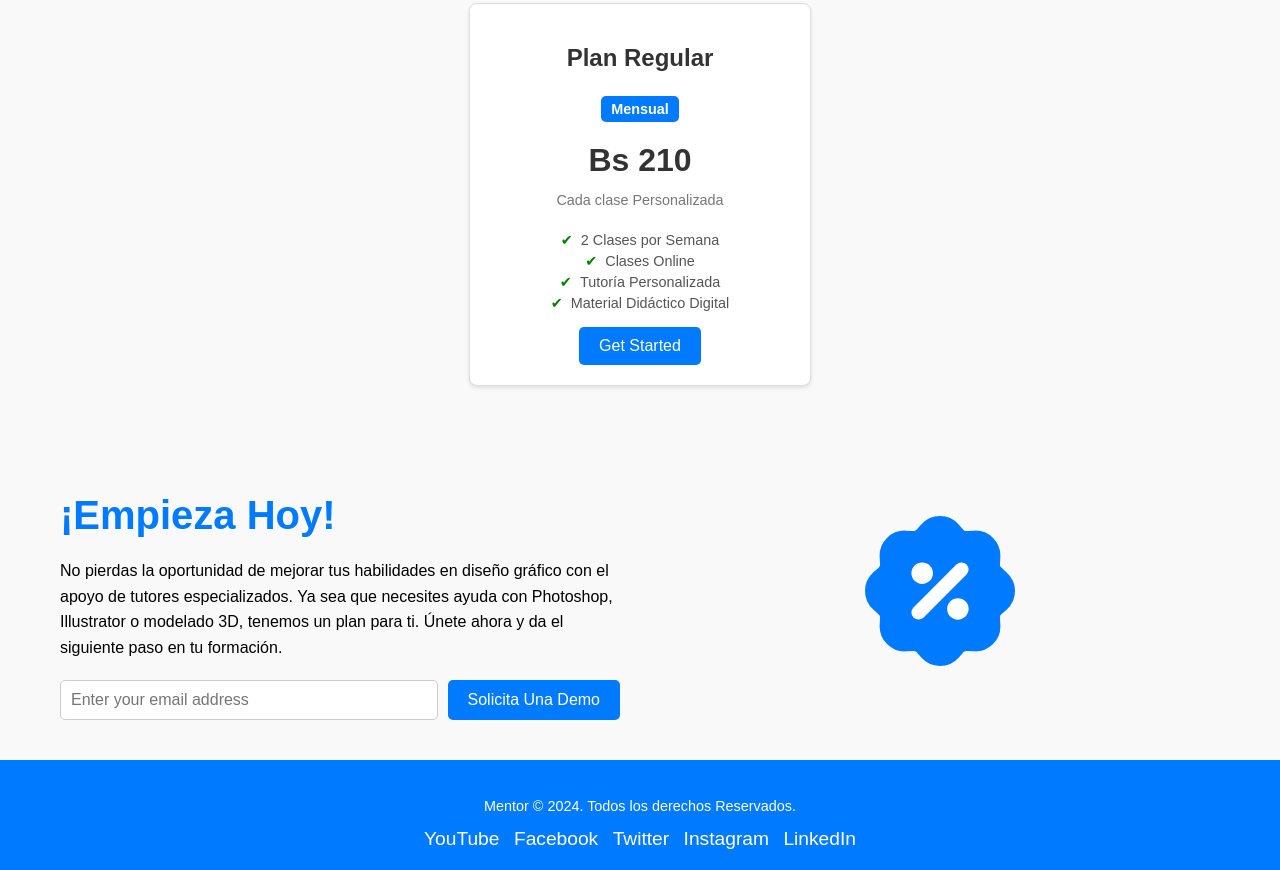
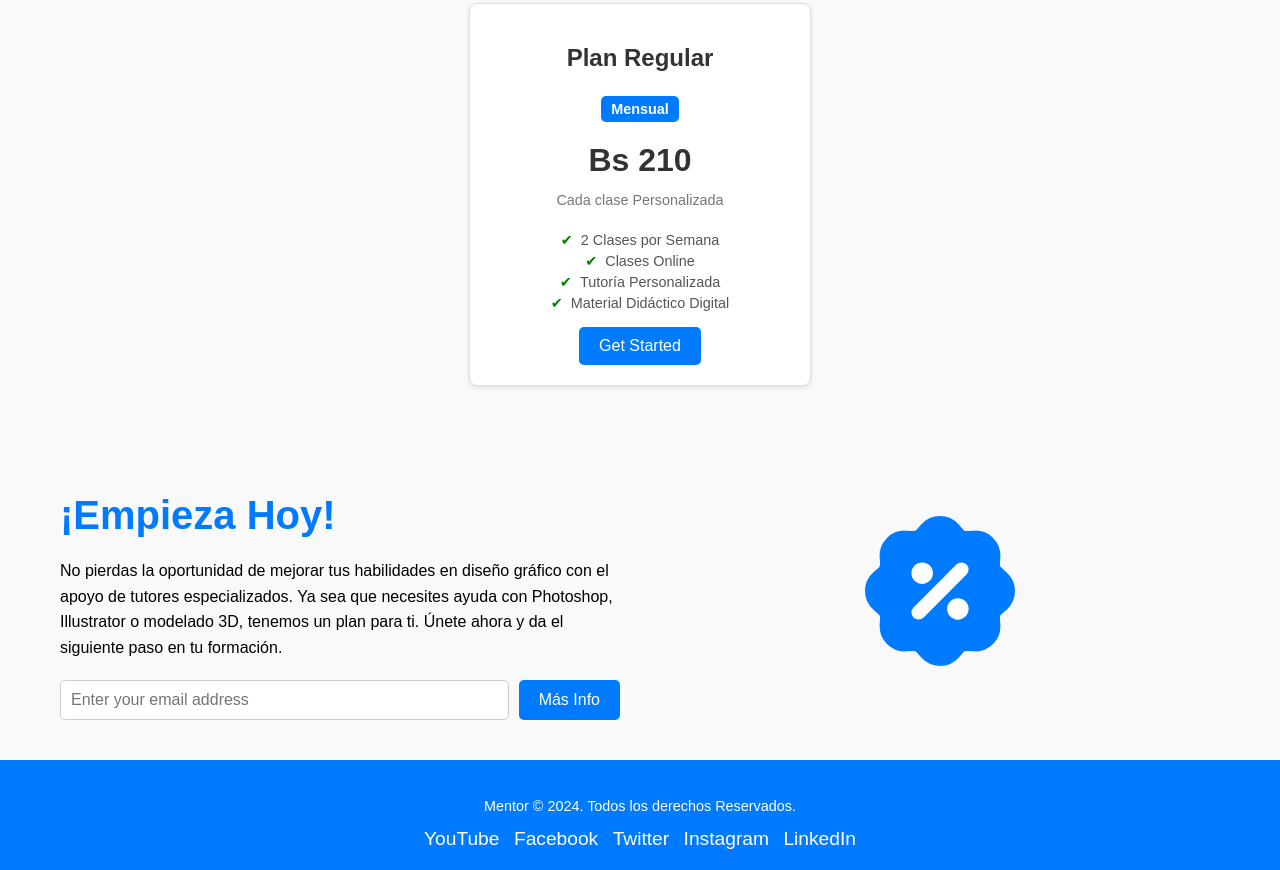
Before and after one commit to M3NT0R2024/Mentor, a plain HTML site: page index.html in a window 1280 px wide. Shown: the part 4526-5396 px from the top of the page. Drawn offline with Linux system fonts and the light colour scheme.

Commit message:
Update index.html

```diff
--- a/index.html
+++ b/index.html
@@ -1121,7 +1121,7 @@
                 </p>
                 <form>
                     <input type="email" placeholder="Enter your email address" required>
-                    <button type="submit">Solicita Una Demo</button>
+                    <button type="submit">Más Info</button>
                 </form>
             </div>
             <!-- Columna del ícono -->
```
